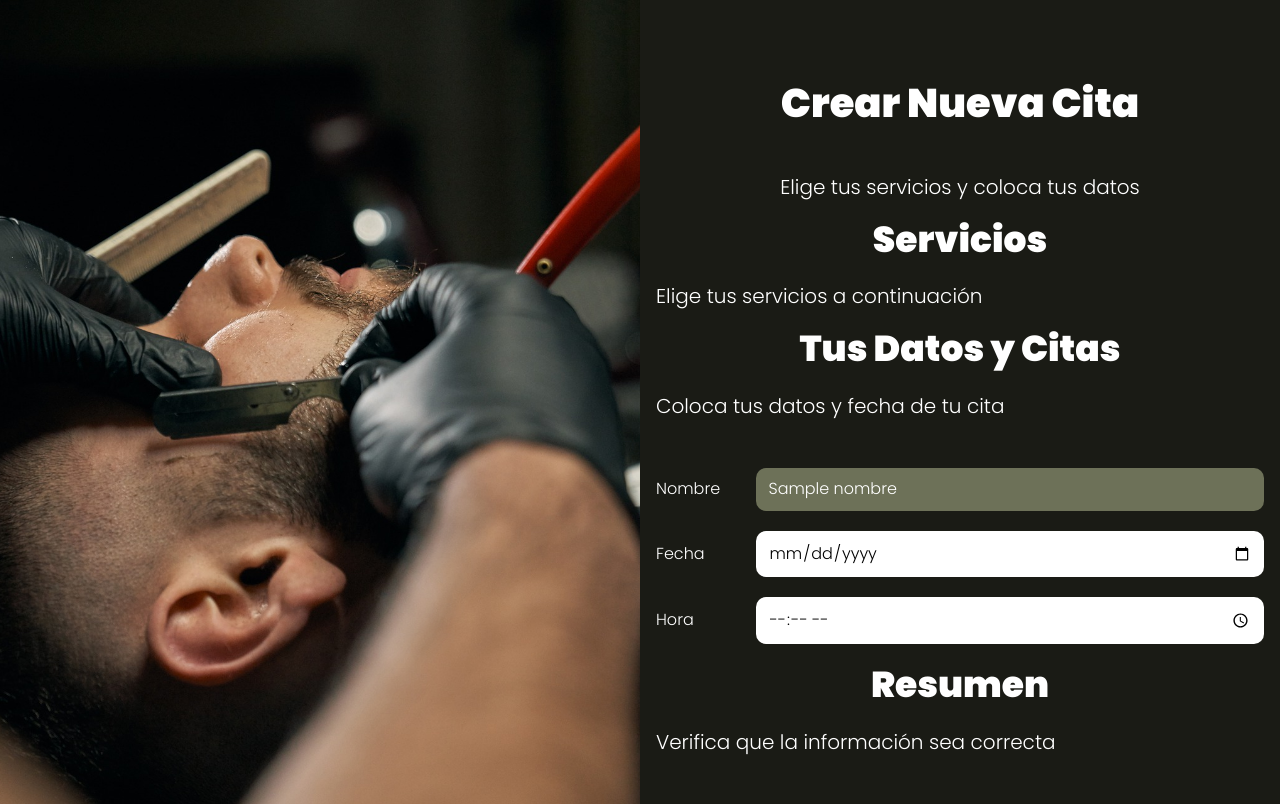
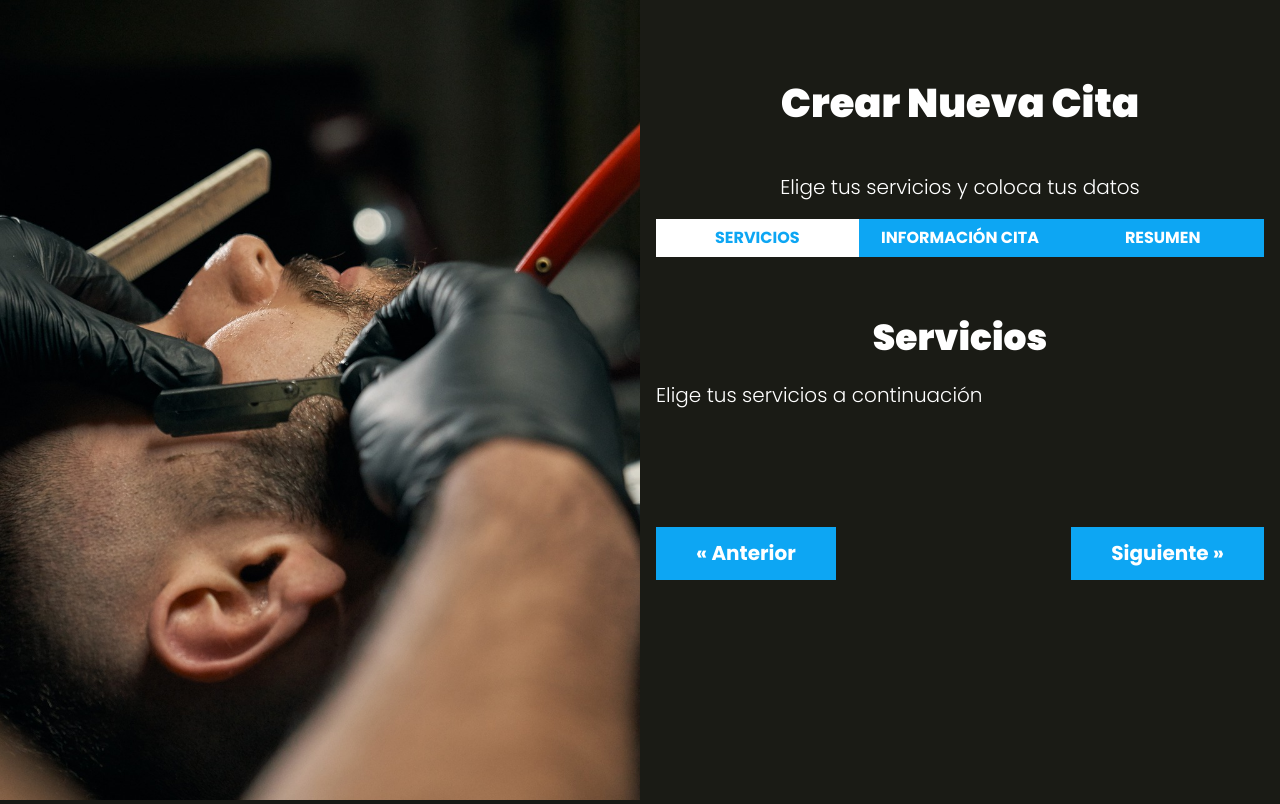
Before and after one commit to Perillos/barber_shop, a PHP site: template views/cita/index.php in a window 1280 px wide. Run offline with PHP 8.4, Linux system fonts and the light colour scheme; the template is opened without the code that fills it: most values are stand-ins (such as "Sample title", 1, 10 or a date in 2020).

Commit message:
Añadir estilos para paginación y pestañas

```diff
--- a/src/scss/componentes/_index.scss
+++ b/src/scss/componentes/_index.scss
@@ -2,3 +2,5 @@
 @forward 'botones';
 @forward 'acciones';
 @forward 'alertas';
+@forward 'tabs';
+@forward 'paginacion';
--- /dev/null
+++ b/src/scss/componentes/_paginacion.scss
@@ -0,0 +1,15 @@
+@use 'base/variables' as v;
+@use 'base/mixins' as m;
+
+.paginacion {
+    padding: v.$separacion 0;
+
+    @include m.telefono {
+        display: flex;
+        justify-content: space-between;
+    }
+
+    button {
+        margin: 0 0 1rem 0;
+    }
+}
--- /dev/null
+++ b/src/scss/componentes/_tabs.scss
@@ -0,0 +1,33 @@
+@use 'base/variables' as v;
+@use 'base/mixins' as m;
+
+
+.tabs {
+
+    @include m.tablet {
+        display: flex;
+    }
+
+    button {
+        background-color: v.$azul;
+        border: none;
+        color: v.$blanco;
+        padding: 1rem;
+        display: block;
+        width: 100%;
+        margin-bottom: 1rem;
+        text-transform: uppercase;
+        font-weight: v.$bold;
+        transition: background-color 300ms ease;
+
+        &:hover {
+            cursor: pointer;
+            background-color: darken(v.$azul, 10%);
+        }
+
+        &.actual {
+            background-color: v.$blanco;
+            color: v.$azul;
+        }
+    }
+}
--- a/src/scss/layout/_cita.scss
+++ b/src/scss/layout/_cita.scss
@@ -1,11 +1,12 @@
 .seccion {
+    padding: 5rem 0;
 
     .text-center {
         text-align: center;
     }
 
-    &:nth-child(2),
-    &:nth-child(3) {
+    &:nth-child(3),
+    &:nth-child(4) {
         display: none;
     }
 
--- a/views/cita/index.php
+++ b/views/cita/index.php
@@ -2,6 +2,11 @@
 <p class="descripcion-pagina">Elige tus servicios y coloca tus datos</p>
 
 <div id="app">
+    <nav class="tabs">
+        <button class="actual" type="button" data-paso="1">Servicios</button>
+        <button type="button" data-paso="2">Información cita</button>
+        <button type="button" data-paso="3">Resumen</button>
+    </nav>
     <div id="paso-1" class="seccion">
         <h2>Servicios</h2>
         <p>Elige tus servicios a continuación</p>
@@ -28,6 +33,11 @@
     </div>
     <div id="paso-3" class="seccion">
         <h2>Resumen</h2>
-        <p>Verifica que la información sea correcta</p>
+        <p class="text-center">Verifica que la información sea correcta</p>
+    </div>
+
+    <div class="paginacion">
+        <button id="anterior" class="boton">&laquo; Anterior</button>
+        <button id="siguiente" class="boton">Siguiente &raquo;</button>
     </div>
 </div>
```
Also changed, not shown: public/build/css/app.css, 1 other file.
